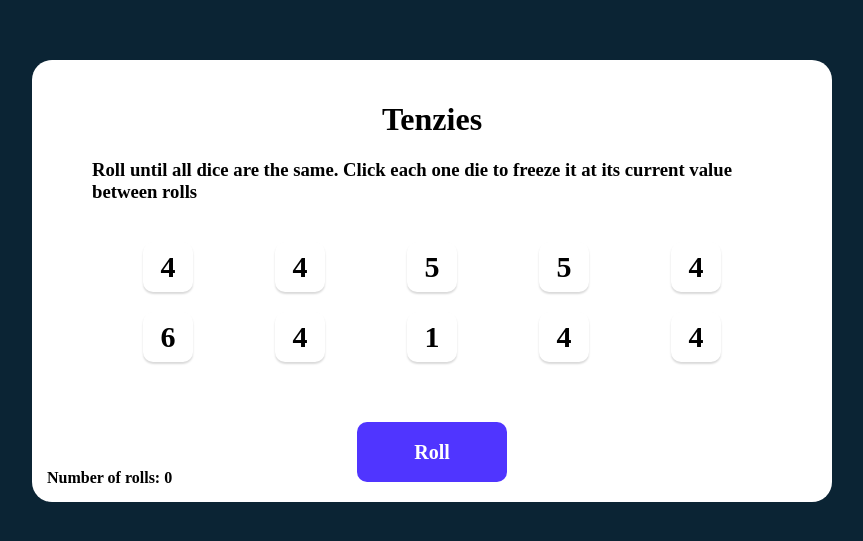
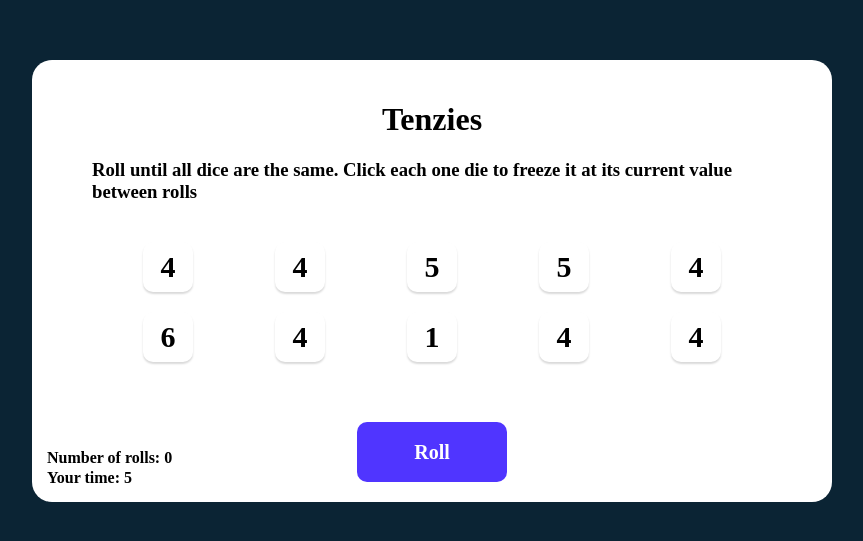
Before and after one commit to Prispajer/tenzies-game, a React app: page / in a window 1280 px wide. Shown: the part 119-660 px from the top of the page, without its empty margins (208-1071 px from the left). Built offline with nearby package versions, Linux system fonts and the light colour scheme.

Commit message:
Added timer to count the game time

```diff
--- a/App.js
+++ b/App.js
@@ -7,6 +7,7 @@ export default function App() {
   const [dices, setDice] = React.useState(allNewDice());
   const [tenzies, setTenzies] = React.useState(false);
   const [roll, setRoll] = React.useState(0);
+  const [time, setTime] = React.useState(0);
 
   React.useEffect(() => {
     const allDices = dices.every((dice) => dice.isHeld);
@@ -16,6 +17,20 @@ export default function App() {
       setTenzies(true);
     }
   }, [dices]);
+
+  React.useEffect(() => {
+    let interval;
+    if (!tenzies) {
+      interval = setInterval(() => {
+        setTime((prevTime) => prevTime + 1);
+      }, 1000);
+    } else {
+      clearInterval(interval);
+    }
+    return () => {
+      clearInterval(interval);
+    };
+  }, [tenzies]);
 
   function allNewDice() {
     const newDice = [];
@@ -78,6 +93,7 @@ export default function App() {
       <button className="roll-dice" onClick={newRoll}>
         {tenzies ? "New Game" : "Roll"}
       </button>
+      <h4>{`Your time: ${time}`}</h4>
       <h4>{`Number of rolls: ${roll}`} </h4>
     </main>
   );
--- a/style.css
+++ b/style.css
@@ -38,6 +38,10 @@ h4 {
   position: absolute;
   bottom: 15px;
   left: 15px;
+}
+
+h4:nth-last-of-type(1) {
+  margin: 0 0 20px 0;
 }
 
 .dice-container {
```
Also changed, not shown: index.pack.js.
